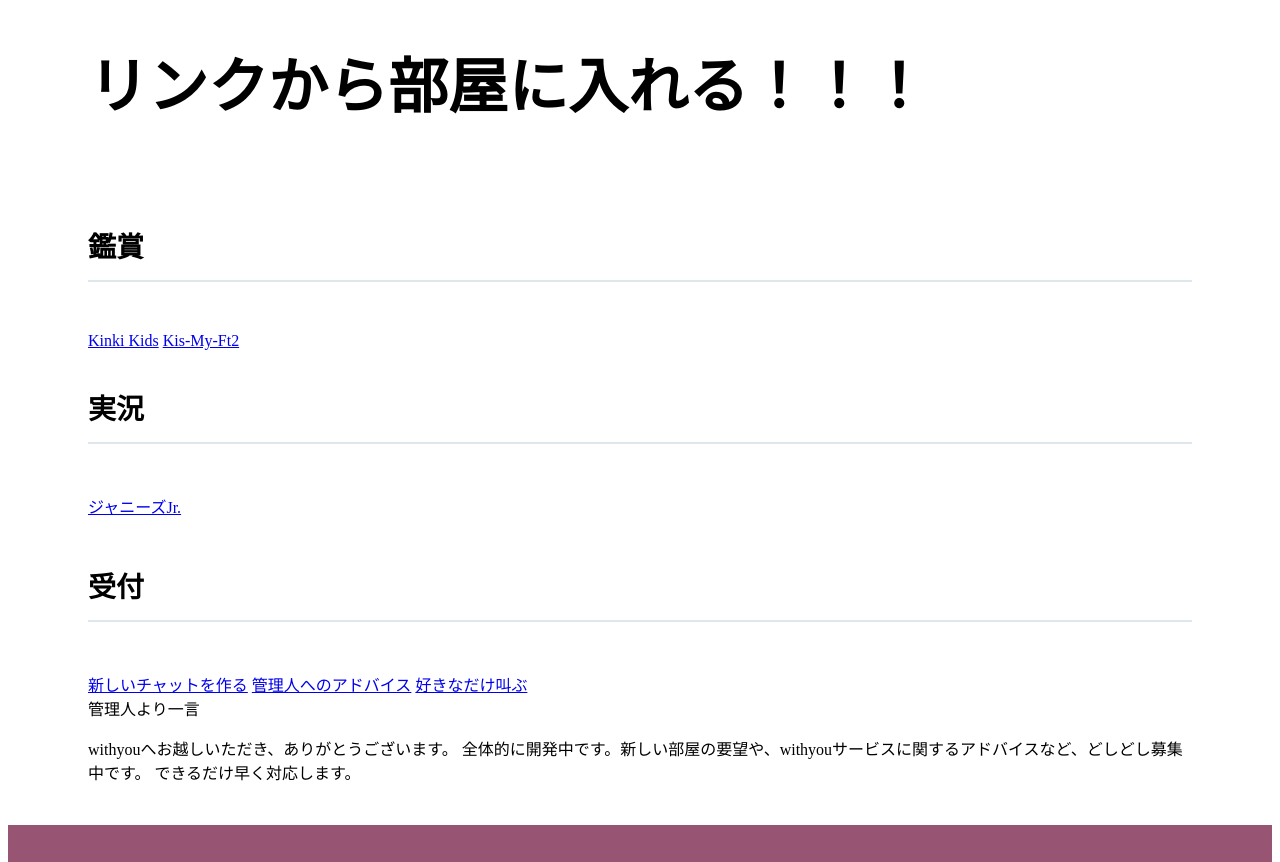
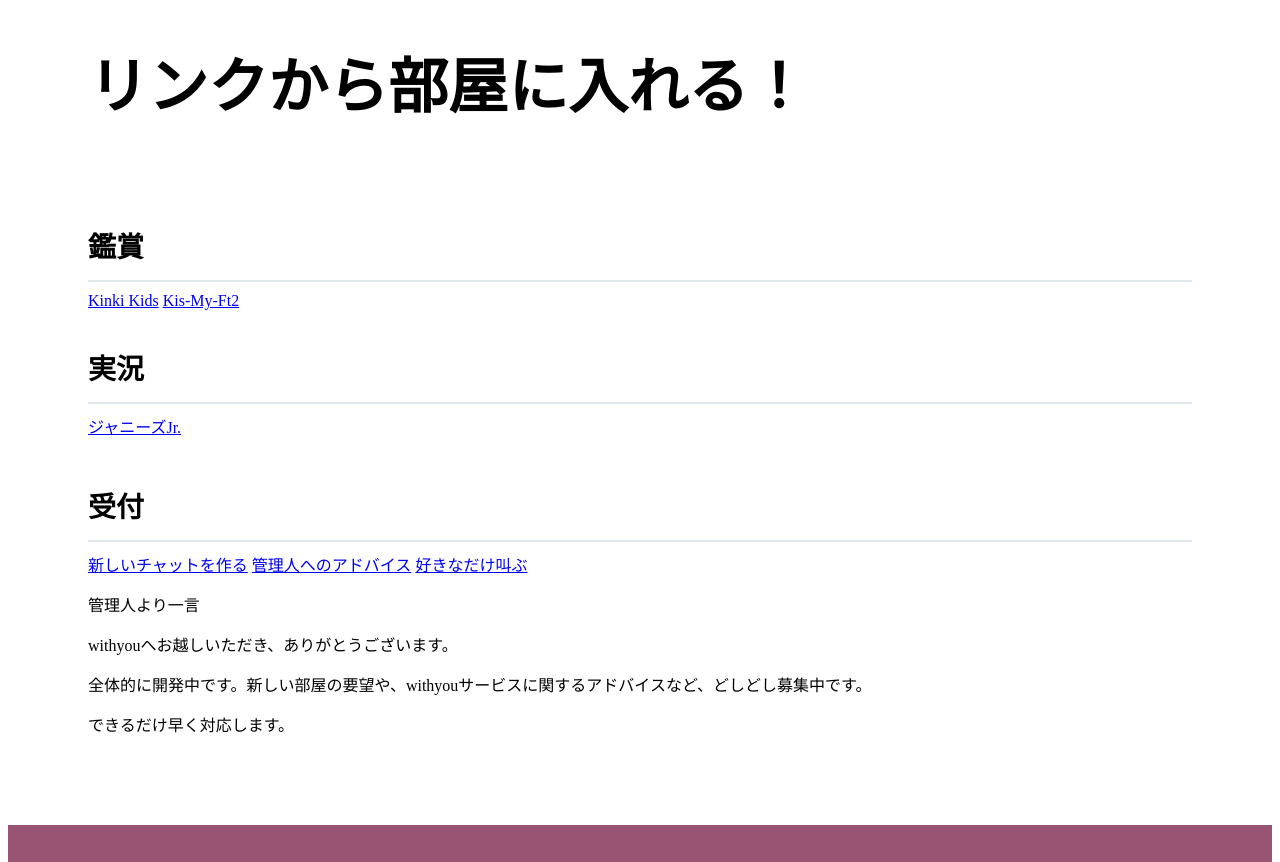
Before and after one commit to rika0001/rika0001.github.io, a plain HTML site: page index.html in a window 1280 px wide. Shown: the part 681-1543 px from the top of the page. Drawn offline with Linux system fonts and the light colour scheme.

Commit message:
index.html, stylesheet.css

```diff
--- a/index.html
+++ b/index.html
@@ -18,8 +18,8 @@
     <div class="main">
       <div class="copy-container">
         <h1>withyouへようこそ<span>!!</span></h1>
-        <h2>番組、配信、映像などの鑑賞や実況で気軽にんんんできる！！！</h2>
-        <h2>リンクから部屋に入れる！！！</h2>
+        <h2>番組、配信、映像などの鑑賞や実況で気軽にんんんんんんんできる！！！</h2>
+        <h2>リンクから部屋に入れる！</h2>
       </div>
       <div class="contents">
         <h3 class="section-title">鑑賞</h3>
@@ -40,13 +40,10 @@
           <a href="https://www.johnnys-net.jp/page?id=artistTop&artist=21">好きなだけ叫ぶ</a>
         </div>
         <div>
-          <h6　class="section-title">管理人より一言</h6>
-          <p>
-            withyouへお越しいただき、ありがとうございます。
-            全体的に開発中です。新しい部屋の要望や、withyouサービスに関するアドバイスなど、どしどし募集中です。
-            できるだけ早く対応します。
-
-          </p>
+          <p>管理人より一言</p>
+          <p>withyouへお越しいただき、ありがとうございます。</p>
+          <p>全体的に開発中です。新しい部屋の要望や、withyouサービスに関するアドバイスなど、どしどし募集中です。</p>
+          <p>できるだけ早く対応します。</p>
         </div>
       </div>
     </div>
--- a/stylesheet.css
+++ b/stylesheet.css
@@ -39,7 +39,8 @@ li {
   border-bottom: 2px solid #dee7ec;
   font-size: 28px;
   padding-bottom: 15px;
-  margin-bottom: 50px;
+  /* nargin-bottomを50pxから10pxに変更 */
+  margin-bottom: 10px;
 }
 .contents-item {
   display: inline-block;
```
